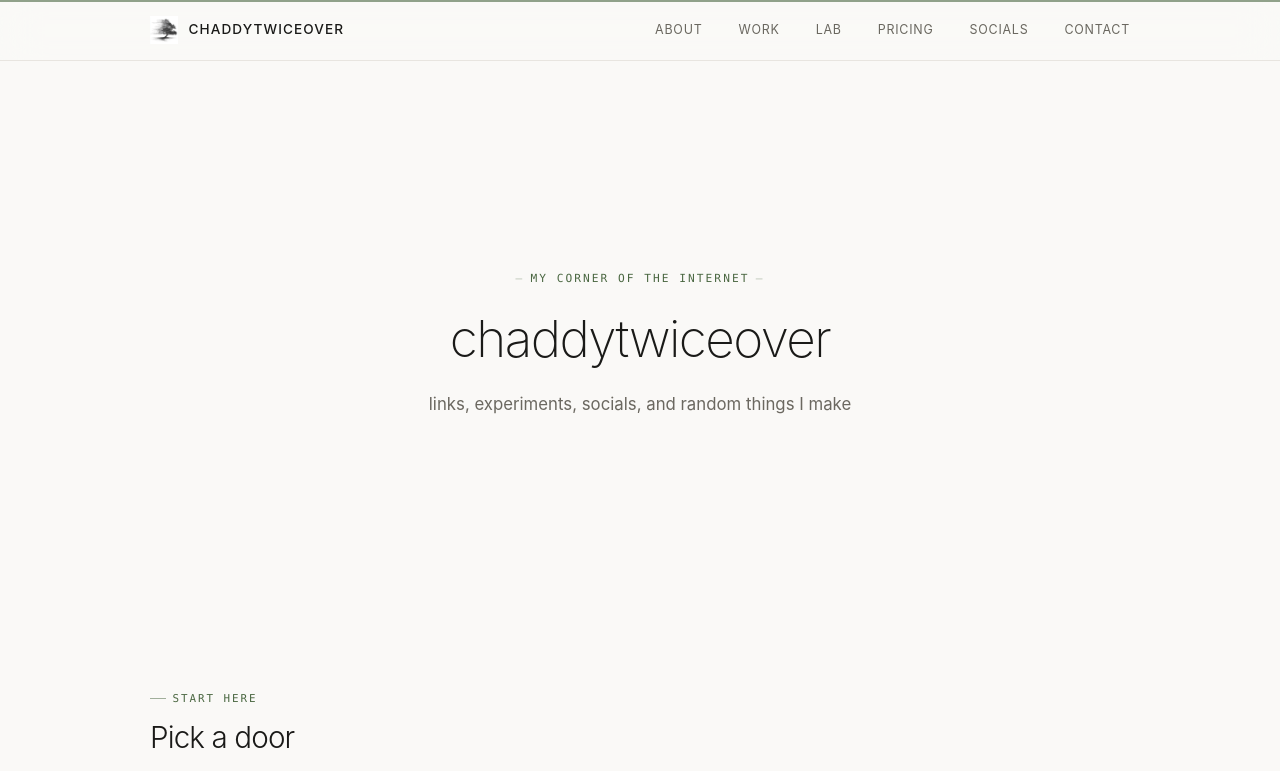
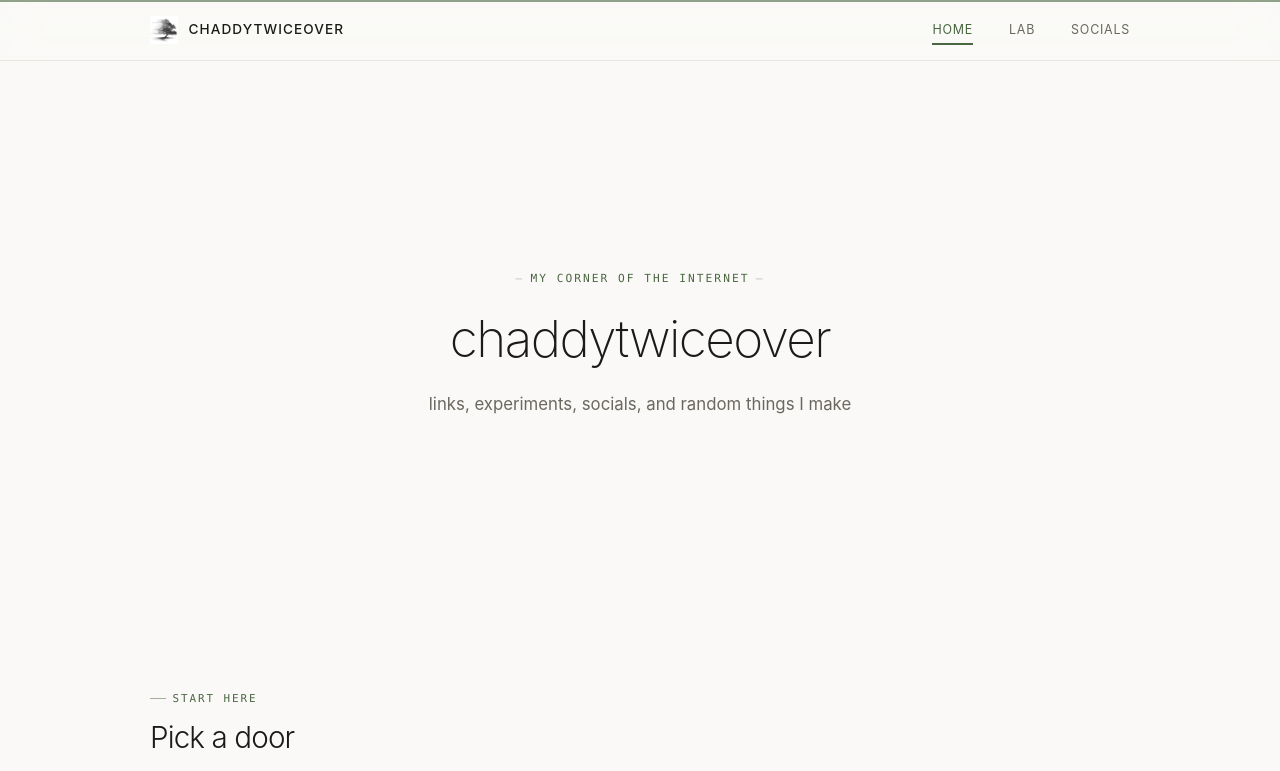
Before and after one commit to chaddytwiceover/MAIN-SITE, a Next.js app: page / in a window 1280 px wide. Shown: the top 771 px of the page. Built offline with nearby package versions, Linux system fonts and the light colour scheme.

Commit message:
Simplify nav for landing hub

```diff
--- a/src/components/Nav.tsx
+++ b/src/components/Nav.tsx
@@ -8,12 +8,9 @@ import { motion, useScroll } from 'framer-motion'
 import { useSkipAnimation } from '@/lib/useSafeAnimation'
 
 const navLinks = [
-  { href: '/about', label: 'About' },
-  { href: '/projects', label: 'Work' },
+  { href: '/', label: 'Home' },
   { href: '/lab', label: 'Lab' },
-  { href: '/pricing', label: 'Pricing' },
   { href: '/socials', label: 'Socials' },
-  { href: '/contact', label: 'Contact' },
 ]
 
 export default function Nav() {
@@ -93,7 +90,7 @@ export default function Nav() {
               sizes="28px"
               priority
             />
-            CHADDYTWICEOVER
+            chaddytwiceover
           </Link>
           <button
             className={`menu-toggle${menuOpen ? ' active' : ''}`}
```
